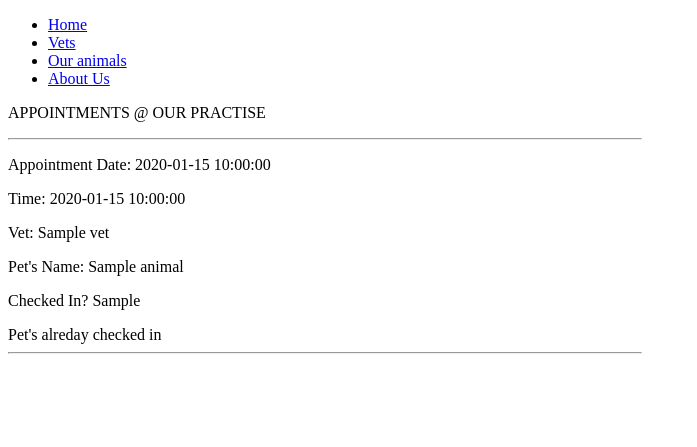
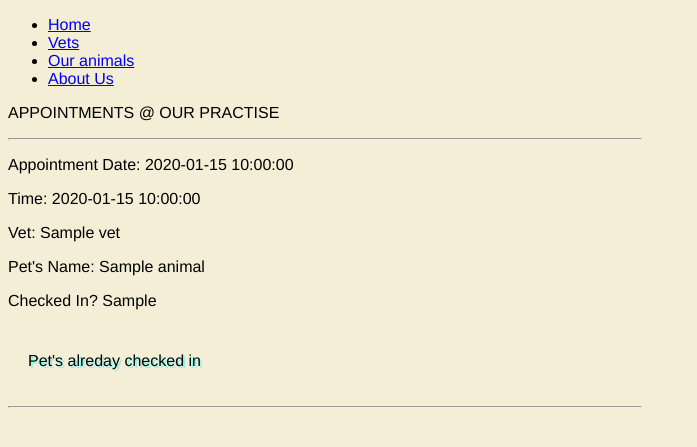
Before and after one commit to szWoj/vet_management_flask_project, a Flask app: page /appointments/appointments_all in a window 1280 px wide. Shown: the top 447 px of the page, without its empty margins (0-697 px from the left). Run offline with Flask 2, Linux system fonts and the light colour scheme; a database or web service that is not in the repository returns one stand-in record (values such as "Sample title"); some libraries are stand-ins or nearby versions.

Commit message:
css started, some css added

```diff
--- /dev/null
+++ b/static/style.css
@@ -0,0 +1,15 @@
+.boxed {
+    font-size: 100%;
+  width : 100%;
+  padding: 10px;
+  margin: 10px;
+  box-sizing: border-box;
+  }
+  .boxed > p {
+    text-shadow: 2px 2px #89f7ed;
+  }
+
+  body{
+    font-family: "Helvetica", arial, sans-serif; font-size: 16px;
+    background-color: rgb(243, 238, 213);
+  }
--- a/templates/appointments/appointments_all.html
+++ b/templates/appointments/appointments_all.html
@@ -15,7 +15,7 @@
     </form>
     {% else %}
     <div class="boxed">
-        Pet's alreday checked in
+        <p>Pet's alreday checked in</p>
     </div>
     {% endif %}
     <hr style="width:50%;text-align:left;margin-left:0">
--- a/templates/base.html
+++ b/templates/base.html
@@ -4,6 +4,7 @@
     <meta charset="UTF-8">
     <meta http-equiv="X-UA-Compatible" content="IE=edge">
     <meta name="viewport" content="width={device-width}, initial-scale=1.0">
+    <link rel="stylesheet" href="{{ url_for('static', filename='style.css') }}">
     <title>My Vet Practise</title>
 </head>
 <body>
```
